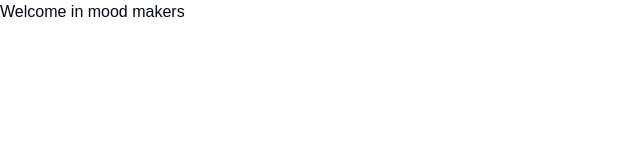
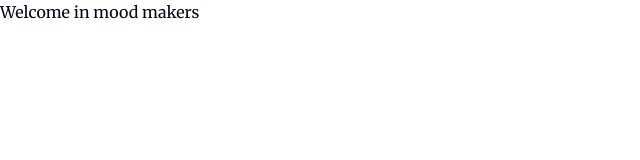
Before and after one commit to Saeed-Altout/mood-makers, a Next.js app: page / in a window 1280 px wide. Shown: the top 160 px of the page, without its empty margins (0-640 px from the left). Built offline with nearby package versions, Linux system fonts and the light colour scheme.

Commit message:
feat(ui): update global styles and layout, remove fonts.

```diff
--- a/app/globals.css
+++ b/app/globals.css
@@ -2,6 +2,11 @@
 @tailwind components;
 @tailwind utilities;
 
+html,
+body,
+:root {
+  height: 100%;
+}
 body {
   font-family: Arial, Helvetica, sans-serif;
 }
--- a/app/layout.tsx
+++ b/app/layout.tsx
@@ -1,21 +1,18 @@
 import type { Metadata } from "next";
-import localFont from "next/font/local";
 import "./globals.css";
 
-const geistSans = localFont({
-  src: "./fonts/GeistVF.woff",
-  variable: "--font-geist-sans",
-  weight: "100 900",
-});
-const geistMono = localFont({
-  src: "./fonts/GeistMonoVF.woff",
-  variable: "--font-geist-mono",
-  weight: "100 900",
+import { Merriweather } from "next/font/google";
+
+const merriweather = Merriweather({
+  weight: ["300", "400", "700", "900"],
+  subsets: ["latin"],
+  variable: "--font-merriweather",
 });
 
 export const metadata: Metadata = {
-  title: "Create Next App",
-  description: "Generated by create next app",
+  title: "Mood Makers",
+  description:
+    "Our company specializes in Furniture Installation Works, offering precise setup services tailored for residential and commercial settings. Our dedicated team meticulously assembles and positions furniture, ensuring optimal functionality and visual appeal in every space",
 };
 
 export default function RootLayout({
@@ -25,9 +22,7 @@ export default function RootLayout({
 }>) {
   return (
     <html lang="en">
-      <body
-        className={`${geistSans.variable} ${geistMono.variable} antialiased`}
-      >
+      <body className={`${merriweather.className} antialiased`}>
         {children}
       </body>
     </html>
```
Also changed, not shown: app/fonts/GeistMonoVF.woff (deleted), app/fonts/GeistVF.woff (deleted).
